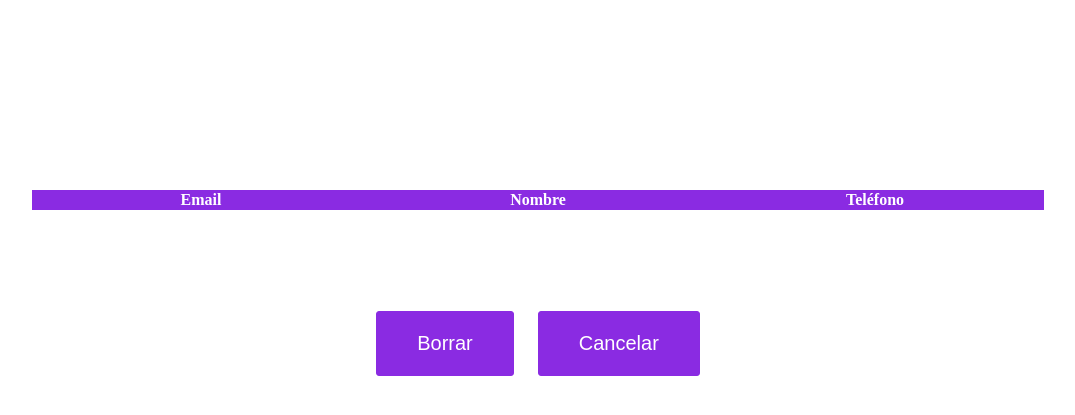
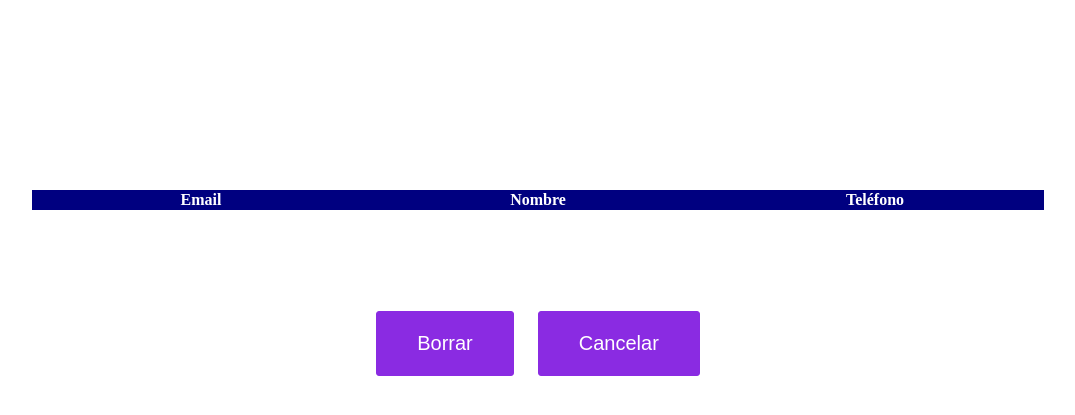
Before and after one commit to eduislas84/fron, a Flask app: page /borrar in a window 1280 px wide. Shown: the top 415 px of the page, without its empty margins (102-1177 px from the left). Run offline with Flask 3, Linux system fonts and the light colour scheme; lists and menus that the app fills with data are empty.

Commit message:
Update borrar.css

```diff
--- a/static/js/css/borrar.css
+++ b/static/js/css/borrar.css
@@ -19,19 +19,19 @@
 
 /* Estilo para las cabeceras de la tabla */
 .datagrid th {
-  background-color: #8A2BE2; /* Morado para las cabeceras */
+  background-color: #000080; /* Morado para las cabeceras */
   color: #FFFFFF;
   width: 33.33%; /* Establece el ancho igual para cada columna */
 }
 
 /* Estilos para las celdas pares de la tabla */
 .datagrid tr:nth-child(even) {
-  background-color: #D8BFD8; /* Morado más claro para las celdas pares */
+  background-color: #0000FF; /* Morado más claro para las celdas pares */
 }
 
 /* Estilos para las celdas impares de la tabla */
 .datagrid tr:nth-child(odd) {
-  background-color: #E6E6FA; /* Morado claro para las celdas impares */
+  background-color: #0000FF; /* Morado claro para las celdas impares */
 }
 
 /* Estilos para las celdas de datos */
```
